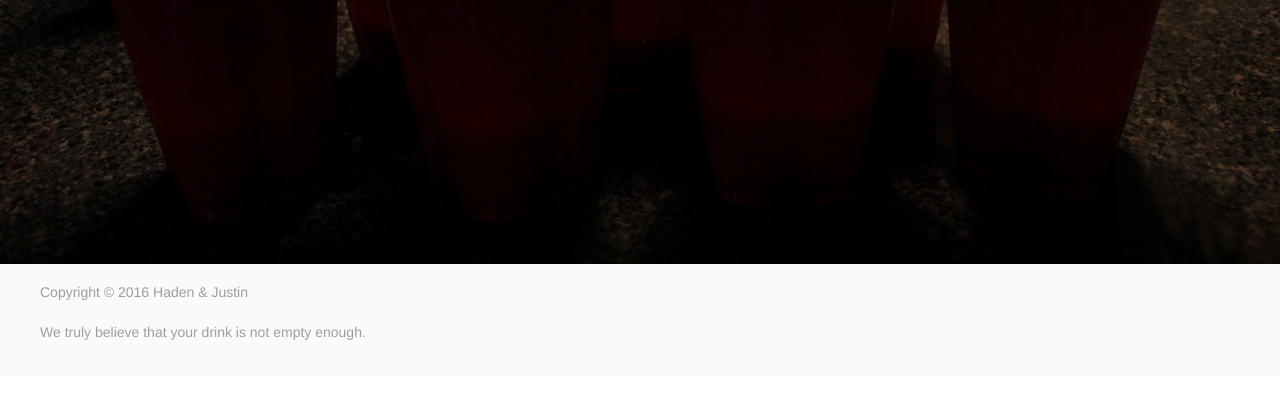
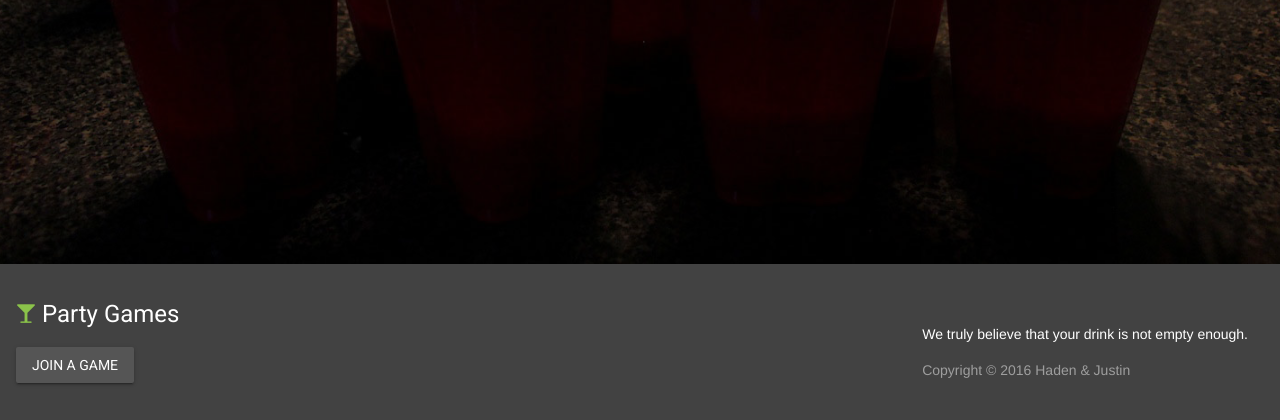
Before and after one commit to HadenHiles/my-party-games, a PHP site: page / in a window 1280 px wide. Shown: the part 700-1120 px from the top of the page. Run offline with PHP 8.4, Linux system fonts and the light colour scheme; style sheets or scripts are compiled from the project's sources; some libraries are stand-ins or nearby versions.

Commit message:
splash page footer overriden somehow

```diff
--- a/splash/splash.css
+++ b/splash/splash.css
@@ -47,11 +47,16 @@
 .banner .banner-content p {
   font-size: 18px;
 }
-.banner .banner-content a.mdl-button {
+a.mdl-button {
   text-shadow: none;
-  background: rgba(255, 255, 255, 0.1);
+  background: rgba(255, 255, 255, 0.1) !important;
 }
-.banner .banner-content a.mdl-button:hover,
-.banner .banner-content a.mdl-button:focus {
-  background: #6ab344;
+a.mdl-button:hover,
+a.mdl-button:focus {
+  background: #6ab344 !important;
 }
+@media screen and (max-width: 556px) {
+  .mdl-mini-footer {
+    text-align: center !important;
+  }
+}
--- a/splash/splash.less
+++ b/splash/splash.less
@@ -33,13 +33,19 @@
     p {
       font-size: 18px;
     }
+  }
+}
 a.mdl-button {
   text-shadow: none;
-      background: rgba(255, 255, 255, 0.1);
+  background: rgba(255, 255, 255, 0.1) !important;
 
   &:hover, &:focus {
-        background: #6ab344;
+    background: #6ab344 !important;
   }
 }
+
+@media screen and (max-width: 556px) {
+  .mdl-mini-footer {
+    text-align: center !important;
   }
 }
--- a/splash/splash.php
+++ b/splash/splash.php
@@ -57,10 +57,28 @@
                     </div>
                 </div>
             </div>
-            <footer class="android-footer mdl-mega-footer">
-                <div class="mdl-mega-footer--middle-section">
-                    <p class="mdl-typography--font-light">Copyright © <?=date("Y")?> Haden & Justin</p>
-                    <p class="mdl-typography--font-light">We truly believe that your drink is not empty enough.</p>
+            <footer class="mdl-mini-footer">
+                <div class="md-mini-footer_left-section">
+                    <h4 class="mdl-logo" style="margin: 0 0 15px 0;" style="text-align: right;">
+                        <i class="fa fa-glass" aria-hidden="true" style="font-size: 20px; color: #8bc34a; position: relative; top: -2px;"></i> Party Games
+                    </h4>
+                    <div class="clear"></div>
+                    <a href="join/" class="mdl-button mdl-js-button mdl-button--raised mdl-js-ripple-effect mdl-button--primary">
+                        Join A Game
+                    </a>
+<!--                    <ul class="mdl-mini-footer__link-list" style="text-align: right;">-->
+<!--                        <li><a href="games/">All Games</a></li>-->
+<!--                    </ul>-->
+                </div>
+                <div class="mdl-mini-footer__right-section" style="text-align: left;">
+                    <div class="clear"></div>
+                    <br>
+                    <div class="mdl-logo" style="float: right;">We truly believe that your drink is not empty enough.</div>
+                    <div class="clear"></div>
+                    <br>
+                    <ul class="mdl-mini-footer__link-list" style="float: right; width: 100%;">
+                        <li class="mdl-typography--font-light">Copyright © <?=date("Y")?> Haden & Justin</li>
+                    </ul>
                 </div>
             </footer>
         </div>
```
Lines whose indentation alone changed are shown as unchanged.
